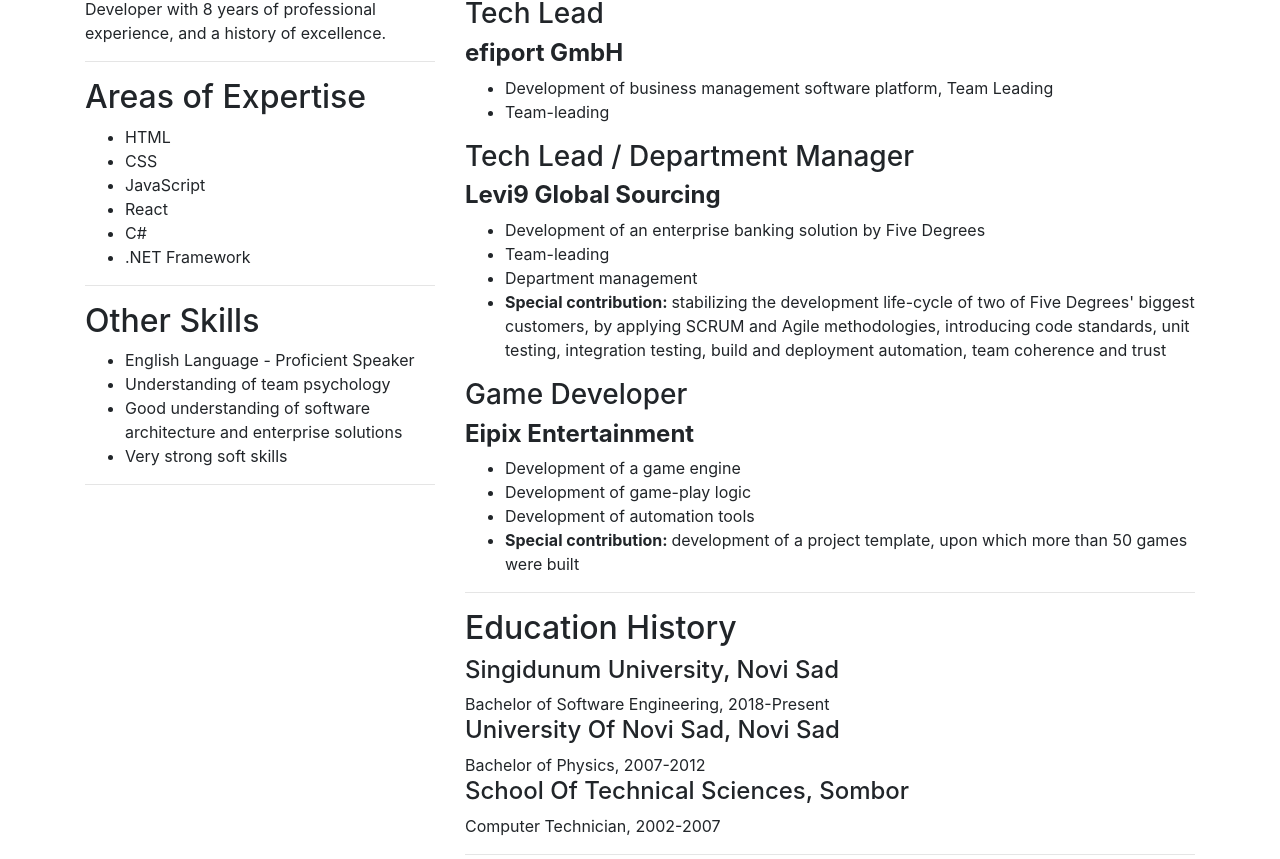
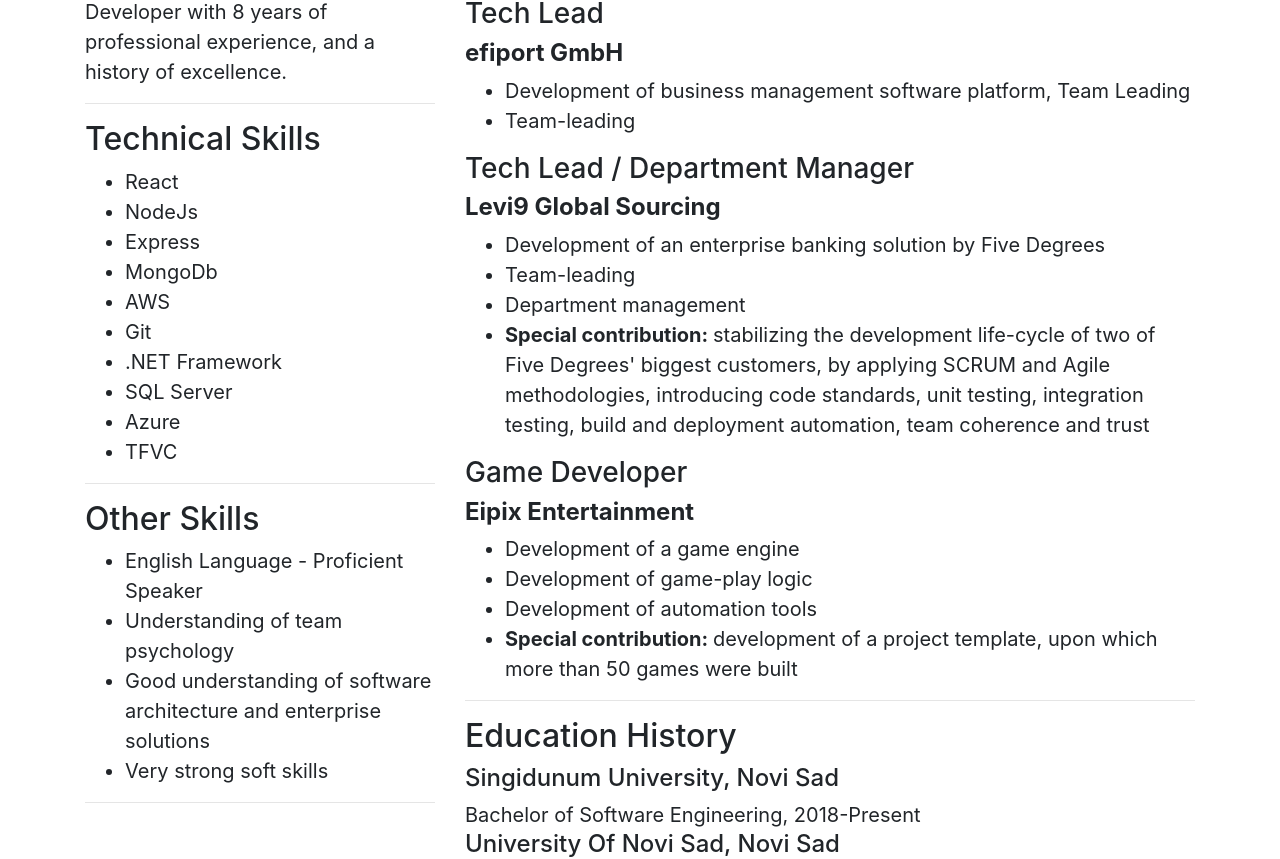
Before and after one commit to danslobodan/personalwebsite, a React (Create React App) app in the folder client/: page /about in a window 1280 px wide. Shown: the part 655-1514 px from the top of the page. Built offline with nearby package versions, Linux system fonts and the light colour scheme; no server answers.

Commit message:
Refactored About page into small components.

```diff
--- a/client/src/components/about/About.css
+++ b/client/src/components/about/About.css
@@ -12,3 +12,11 @@
 .about-heading-name {
     font-size: 70px;
 }
+
+.about {
+    font-size: 20px;
+}
+
+.about-image {
+    border-radius: 50px;
+}
--- a/client/src/components/about/About.tsx
+++ b/client/src/components/about/About.tsx
@@ -2,160 +2,31 @@
 
 import React from 'react';
 import CvSection from './CvSection';
-import Job, { JobProps } from './Job';
-import Education, { EducationProps } from './Education';
-import ContactInfo from './ContactInfo';
+import EducationHistory from './EducationHistory';
+import WorkExperience from './WorkExperience';
+import Skills from './Skills';
+import Heading from './Heading';
 
 const About: React.FC = () => {
     return (
-        <div>
-            <div className='row'>
-                <div className='col-lg-4'>
-                    <img
-                        src='CV2.jpg'
-                        width='350'
-                        style={{ borderRadius: '50px' }}
-                        alt='CV'
-                    />
-                </div>
-                <div className='col-lg-8'>
-                    <div className='jumbotron about-heading'>
-                        <h3 className='about-heading-title'>
-                            Full Stack Developer
-                        </h3>
-                        <h1 className='about-heading-name'>Slobodan Dan</h1>
-                    </div>
-                    <ContactInfo />
-                </div>
-            </div>
+        <div className='about'>
+            <Heading />
             <hr />
             <div className='row'>
                 <div className='col-md-4'>
                     <CvSection title='Personal Profile'>{profile}</CvSection>
-                    <CvSection title='Areas of Expertise'>
-                        <ul>
-                            {techSkills.map((skill) => {
-                                return <li>{skill}</li>;
-                            })}
-                        </ul>
-                    </CvSection>
-                    <CvSection title='Other Skills'>
-                        <ul>
-                            {otherSkills.map((skill) => {
-                                return <li>{skill}</li>;
-                            })}
-                        </ul>
-                    </CvSection>
+                    <Skills />
                 </div>
                 <div className='col-md-8'>
-                    <CvSection title='Work Experience'>
-                        {jobs.map((job) => {
-                            const { company, position, duties, special } = job;
-                            return (
-                                <Job
-                                    company={company}
-                                    position={position}
-                                    duties={duties}
-                                    special={special}
-                                />
-                            );
-                        })}
-                    </CvSection>
-                    <CvSection title='Education History'>
-                        {education.map((edu) => {
-                            const {
-                                institution,
-                                location,
-                                degree,
-                                duration,
-                            } = edu;
-                            return (
-                                <Education
-                                    institution={institution}
-                                    location={location}
-                                    degree={degree}
-                                    duration={duration}
-                                />
-                            );
-                        })}
-                    </CvSection>
+                    <WorkExperience />
+                    <EducationHistory />
                 </div>
             </div>
         </div>
     );
 };
 
-export default About;
-
 const profile =
     'Developer with 8 years of professional experience, and a history of excellence.';
 
-const techSkills: string[] = [
-    'HTML',
-    'CSS',
-    'JavaScript',
-    'React',
-    'C#',
-    '.NET Framework',
-];
-
-const otherSkills: string[] = [
-    'English Language - Proficient Speaker',
-    'Understanding of team psychology',
-    'Good understanding of software architecture and enterprise solutions',
-    'Very strong soft skills',
-];
-
-const jobs: JobProps[] = [
-    {
-        company: 'efiport GmbH',
-        position: 'Tech Lead',
-        duties: [
-            'Development of business management software platform, Team Leading',
-            'Team-leading',
-        ],
-    },
-    {
-        company: 'Levi9 Global Sourcing',
-        position: 'Tech Lead / Department Manager',
-        duties: [
-            'Development of an enterprise banking solution by Five Degrees',
-            'Team-leading',
-            'Department management',
-        ],
-        special:
-            "stabilizing the development life-cycle of two of Five Degrees' biggest customers, by applying SCRUM and Agile methodologies, introducing code standards, unit testing, integration testing, build and deployment automation, team coherence and trust",
-    },
-    {
-        company: 'Eipix Entertainment',
-        position: 'Game Developer',
-        duties: [
-            'Development of a game engine',
-            'Development of game-play logic',
-            'Development of automation tools',
-        ],
-        special:
-            'development of a project template, upon which more than 50 games were built',
-    },
-];
-
-const education: EducationProps[] = [
-    {
-        institution: 'Singidunum University',
-        location: 'Novi Sad',
-        degree: 'Bachelor of Software Engineering',
-        duration: '2018-Present',
-    },
-    {
-        institution: 'University Of Novi Sad',
-        location: 'Novi Sad',
-        degree: 'Bachelor of Physics',
-        duration: '2007-2012',
-    },
-    {
-        institution: 'School Of Technical Sciences',
-        location: 'Sombor',
-        degree: 'Computer Technician',
-        duration: '2002-2007',
-    },
-];
+export default About;
--- a/client/src/components/about/Contact.tsx
+++ b/client/src/components/about/Contact.tsx
@@ -1,10 +1,10 @@
-interface Props {
+export interface ContactProps {
     icon: string;
     link: string;
     text: string;
 }
 
-const Contact: React.FC<Props> = ({ icon, link, text }) => {
+const Contact: React.FC<ContactProps> = ({ icon, link, text }) => {
     return (
         <li>
             <i className={icon} />
--- /dev/null
+++ b/client/src/components/about/EducationHistory.tsx
@@ -0,0 +1,44 @@
+import React from 'react';
+import CvSection from './CvSection';
+import Education, { EducationProps } from './Education';
+
+const EducationHistory: React.FC = () => {
+    return (
+        <CvSection title='Education History'>
+            {education.map((edu) => {
+                const { institution, location, degree, duration } = edu;
+                return (
+                    <Education
+                        institution={institution}
+                        location={location}
+                        degree={degree}
+                        duration={duration}
+                    />
+                );
+            })}
+        </CvSection>
+    );
+};
+
+const education: EducationProps[] = [
+    {
+        institution: 'Singidunum University',
+        location: 'Novi Sad',
+        degree: 'Bachelor of Software Engineering',
+        duration: '2018-Present',
+    },
+    {
+        institution: 'University Of Novi Sad',
+        location: 'Novi Sad',
+        degree: 'Bachelor of Physics',
+        duration: '2007-2012',
+    },
+    {
+        institution: 'School Of Technical Sciences',
+        location: 'Sombor',
+        degree: 'Computer Technician',
+        duration: '2002-2007',
+    },
+];
+
+export default EducationHistory;
--- /dev/null
+++ b/client/src/components/about/Heading.tsx
@@ -0,0 +1,28 @@
+import React from 'react';
+import ContactInfo from './ContactInfo';
+
+const Heading: React.FC = () => {
+    return (
+        <div className='row'>
+            <div className='col-lg-4'>
+                <img
+                    className='about-image'
+                    src='CV2.jpg'
+                    width='350'
+                    alt='CV'
+                />
+            </div>
+            <div className='col-lg-8'>
+                <div className='jumbotron about-heading'>
+                    <h3 className='about-heading-title'>
+                        Full Stack Developer
+                    </h3>
+                    <h1 className='about-heading-name'>Slobodan Dan</h1>
+                </div>
+                <ContactInfo />
+            </div>
+        </div>
+    );
+};
+
+export default Heading;
--- /dev/null
+++ b/client/src/components/about/Skills.tsx
@@ -0,0 +1,50 @@
+import React from 'react';
+import CvSection from './CvSection';
+
+const Skills: React.FC = () => {
+    return (
+        <div>
+            <SkillSection title='Technical Skills' skills={techSkills} />
+            <SkillSection title='Other Skills' skills={otherSkills} />
+        </div>
+    );
+};
+
+interface SkillSectionProps {
+    title: string;
+    skills: string[];
+}
+
+const SkillSection: React.FC<SkillSectionProps> = ({ title, skills }) => {
+    return (
+        <CvSection title={title}>
+            <ul>
+                {skills.map((skill) => {
+                    return <li>{skill}</li>;
+                })}
+            </ul>
+        </CvSection>
+    );
+};
+
+const techSkills: string[] = [
+    'React',
+    'NodeJs',
+    'Express',
+    'MongoDb',
+    'AWS',
+    'Git',
+    '.NET Framework',
+    'SQL Server',
+    'Azure',
+    'TFVC',
+];
+
+const otherSkills: string[] = [
+    'English Language - Proficient Speaker',
+    'Understanding of team psychology',
+    'Good understanding of software architecture and enterprise solutions',
+    'Very strong soft skills',
+];
+
+export default Skills;
--- /dev/null
+++ b/client/src/components/about/WorkExperience.tsx
@@ -0,0 +1,56 @@
+import React from 'react';
+import CvSection from './CvSection';
+import Job, { JobProps } from './Job';
+
+const WorkExperience: React.FC = () => {
+    return (
+        <CvSection title='Work Experience'>
+            {jobs.map((job) => {
+                const { company, position, duties, special } = job;
+                return (
+                    <Job
+                        company={company}
+                        position={position}
+                        duties={duties}
+                        special={special}
+                    />
+                );
+            })}
+        </CvSection>
+    );
+};
+
+const jobs: JobProps[] = [
+    {
+        company: 'efiport GmbH',
+        position: 'Tech Lead',
+        duties: [
+            'Development of business management software platform, Team Leading',
+            'Team-leading',
+        ],
+    },
+    {
+        company: 'Levi9 Global Sourcing',
+        position: 'Tech Lead / Department Manager',
+        duties: [
+            'Development of an enterprise banking solution by Five Degrees',
+            'Team-leading',
+            'Department management',
+        ],
+        special:
+            "stabilizing the development life-cycle of two of Five Degrees' biggest customers, by applying SCRUM and Agile methodologies, introducing code standards, unit testing, integration testing, build and deployment automation, team coherence and trust",
+    },
+    {
+        company: 'Eipix Entertainment',
+        position: 'Game Developer',
+        duties: [
+            'Development of a game engine',
+            'Development of game-play logic',
+            'Development of automation tools',
+        ],
+        special:
+            'development of a project template, upon which more than 50 games were built',
+    },
+];
+
+export default WorkExperience;
--- a/client/src/components/blogs/BlogDelete.tsx
+++ b/client/src/components/blogs/BlogDelete.tsx
@@ -29,14 +29,14 @@
 
     renderControls = () => {
         return (
-            <>
+            <div>
                 <ModalButton text='Cancel' classType='primary' />
                 <ModalButton
                     text='Delete'
                     classType='danger'
                     onClick={this.onClick}
                 />
-            </>
+            </div>
         );
     };
 
--- a/client/src/components/home/Tenet.tsx
+++ b/client/src/components/home/Tenet.tsx
@@ -41,12 +41,12 @@
     };
 
     return (
-        <>
+        <div>
             <hr className='featurette-divider' />
             <div className='row featurette'>
                 <div className='col-md-6'>{renderFlip(imageLeft)}</div>
                 <div className='col-md-6'>{renderFlip(!imageLeft)}</div>
             </div>
-        </>
+        </div>
     );
 };
```
Also changed, not shown: client/src/components/about/ContactInfo.css (added, +8 -0 lines), client/src/components/about/ContactInfo.tsx (+33 -27 lines).
